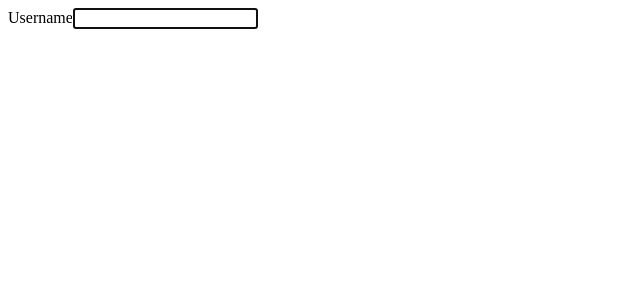
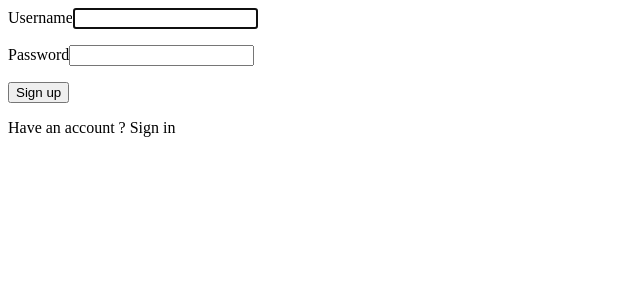
Before and after one commit to scapsa0116/quiq, a React (Create React App) app: page / in a window 1280 px wide. Shown: the top 300 px of the page, without its empty margins (0-640 px from the left). Built offline with nearby package versions, Linux system fonts and the light colour scheme; no server answers.

Commit message:
functions to form

```diff
--- a/src/registration/Login.js
+++ b/src/registration/Login.js
@@ -32,6 +32,30 @@ passwordError} = props;
             onChange={(e) => setEmail(e.target.value)}
             />
             <p className="errorMsg">{emailError}</p>
+            <lable>Password</lable>
+            <input
+            tyep="password"
+            required
+            value={password}
+            onChange={(e) => setPassword(e.target.value)}
+            />
+            <p className="errorMsg">{passwordError}</p>
+           </div>
+           <div classname="btnContainer">
+               {hasAccount ? (
+                   <>
+                   <button onClick={handleLogin}>Sign in</button>
+                   <p>Dont't have an account ? <pan onClick={() => setHasAccount(!hasAccount)}>Sign up</pan></p>
+                   </>
+
+               ) : (
+                <>
+                <button onClick={handleSignup}>Sign up</button>
+                <p>Have an account ? <span onClick={() => setHasAccount(!hasAccount) }>Sign in</span></p>
+                </>
+
+
+               )}
 
            </div>
         </div>
```
